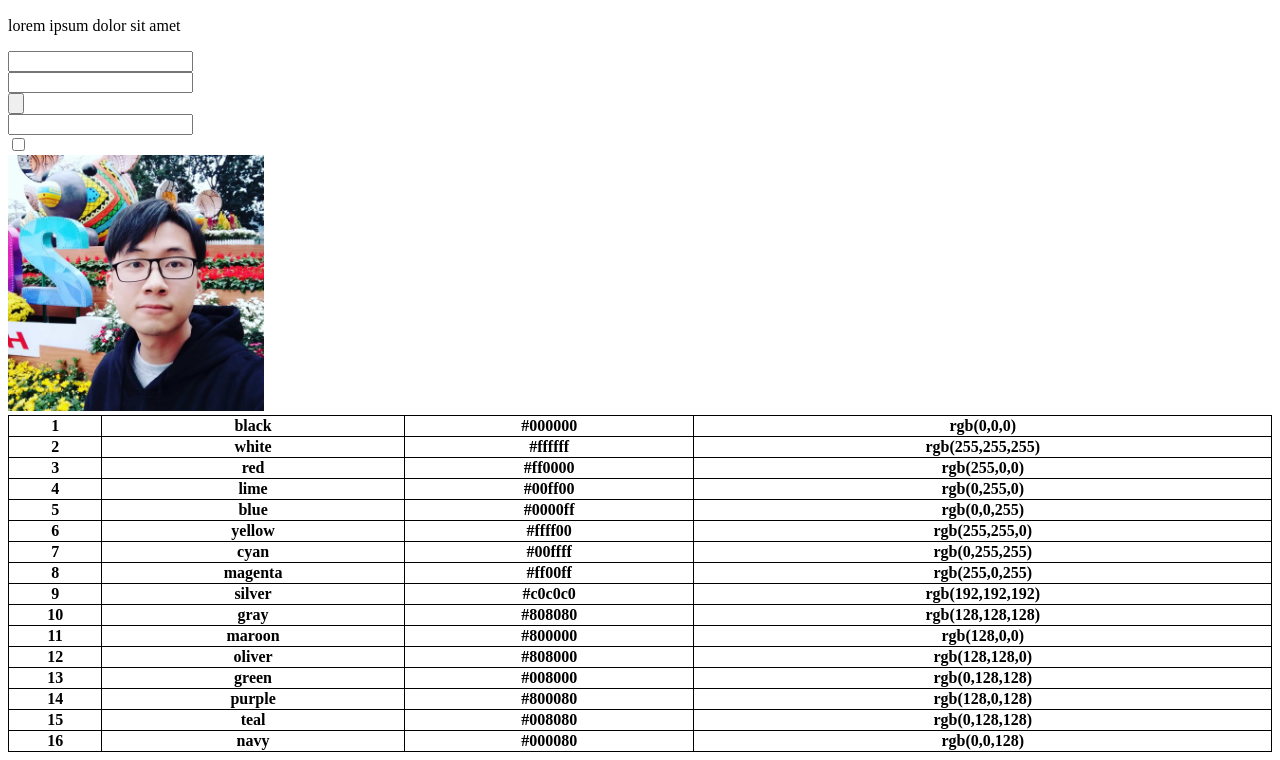
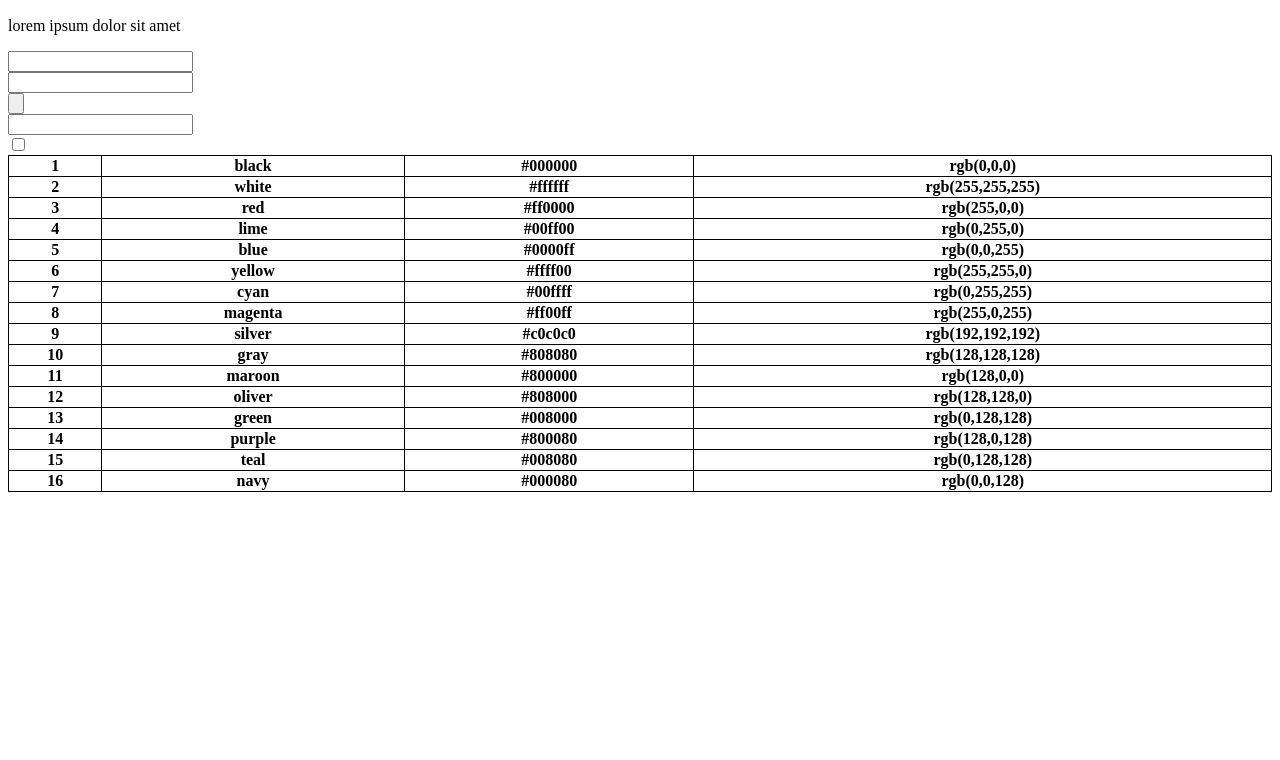
Before and after one commit to gray1412/Lab01, a plain HTML site: page BaitapTH1.html in a window 1280 px wide. Shown: the part 110-870 px from the top of the page. After the commit the page ends 800 px from the top, so only its background shows below. Drawn offline with Linux system fonts and the light colour scheme.

Commit message:
Update BaitapTH1.html

```diff
--- a/BaitapTH1.html
+++ b/BaitapTH1.html
@@ -26,7 +26,7 @@
         <input type="checkbox"><br>
     </form>
 
-    <img src="truong.jpg"  width="256" height="256">
+
 
     <table style="width:100%">
         <tr>
```
